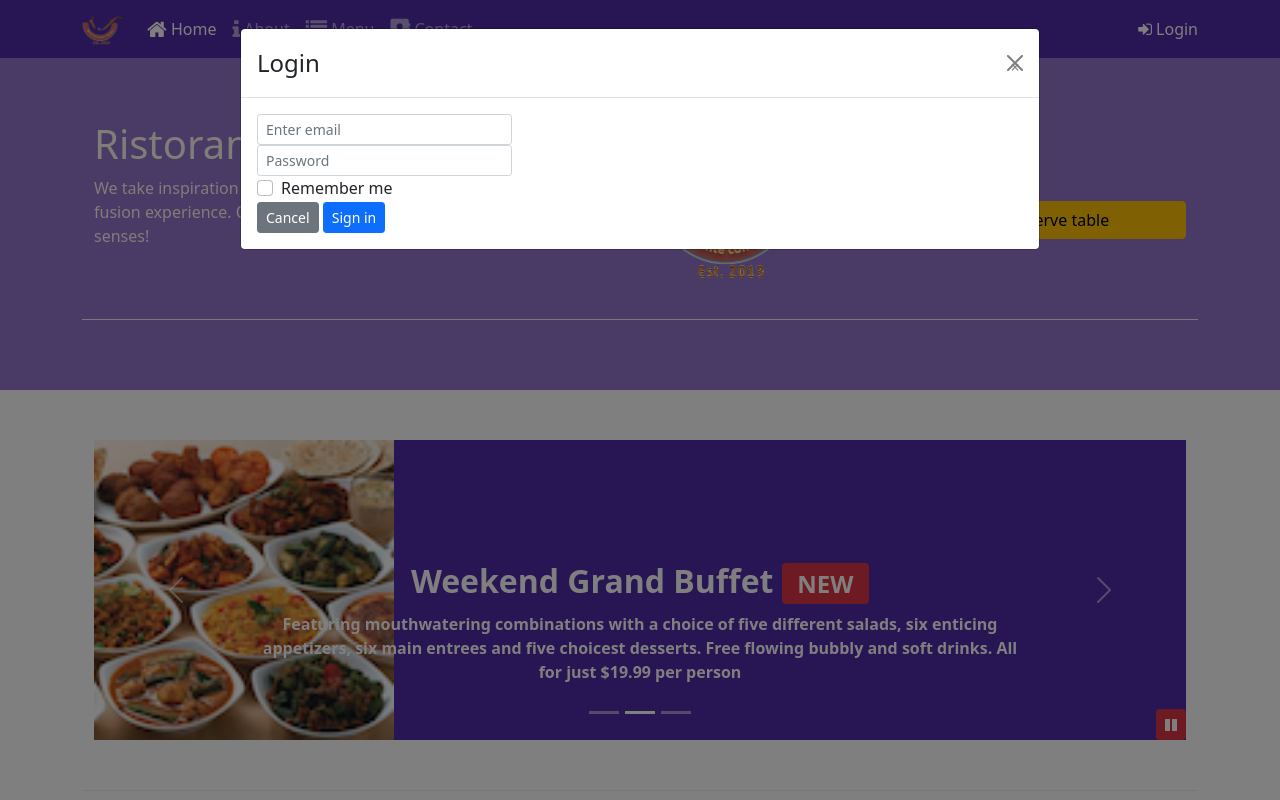
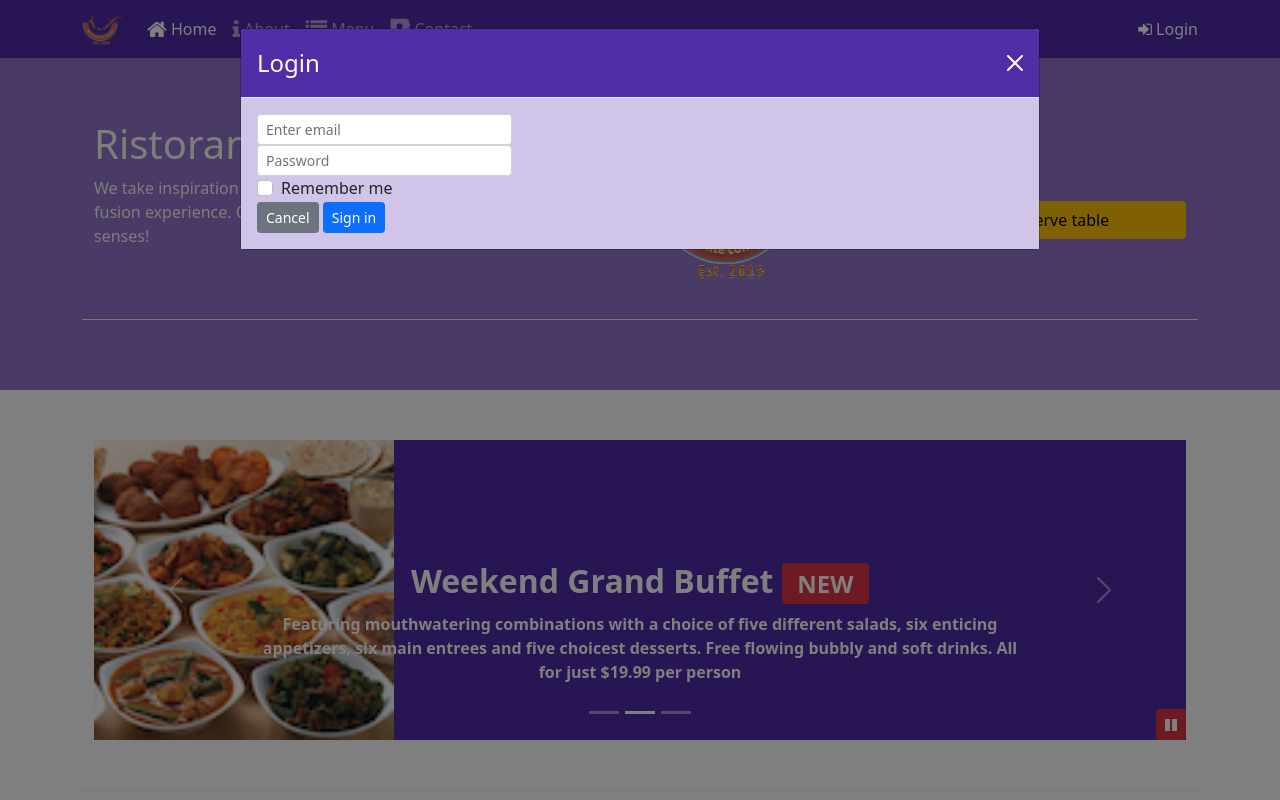
Before and after one commit to Mittal-web/Bootstrap-Assignment-1, a website: page index.html in a window 1280 px wide. Both pictures are taken after a click on the button "Login". Shown: the top 800 px of the page. Drawn offline with nearby package versions, Linux system fonts and the light colour scheme.

Commit message:
Assignment-4

```diff
--- a/css/styles.scss
+++ b/css/styles.scss
@@ -68,3 +68,17 @@ body {
   bottom: 0px;
   z-index: 1;
 }
+.modal-header {
+  background: $background-dark;
+  color: floralwhite;
+  .btn-close {
+    color: #fff;
+    opacity: 1;
+  }
+}
+.modal-body {
+  background: $background-pale;
+}
+// #exampleModelLabel {
+//   color: floralwhite;
+// }
--- a/index.html
+++ b/index.html
@@ -40,10 +40,11 @@
           </li>
         </ul>
         <span class="navbar-text ms-auto">
-          <a data-bs-toggle="modal" data-bs-target="#loginModal" role="button">
+          <a id="loginButton" role="button">
             <span class="fa fa-sign-in"></span> Login
           </a>
         </span>
+        <!-- data-bs-toggle="modal" data-bs-target="#loginModal" -->
         <!-- <button
             type="button"
             class="btn btn-primary"
@@ -61,8 +62,9 @@
       <div class="modal-content">
         <div class="modal-header">
           <h4 class="modal-title" id="exampleModelLabel">Login</h4>
-          <button type="button" class="btn-close" data-bs-dismiss="modal" aria-label="close">
-            &times;
+          <button type="button" class="btn-close btn-close-white" data-bs-dismiss="modal" aria-label="close"
+            id="button-close">
+
           </button>
         </div>
         <div class="modal-body">
@@ -104,7 +106,8 @@
       <div class="modal-content">
         <div class="modal-header">
           <h5 class="modal-title" id="exampleModalLabel">Reserve a Table</h5>
-          <button type="button" class="btn-close" data-bs-dismiss="modal" aria-label="Close"></button>
+          <button type="button" class="btn-close btn-close-white" data-bs-dismiss="modal" aria-label="Close"
+            id="button-closee"></button>
         </div>
         <div class="modal-body">
           <form>
@@ -207,9 +210,10 @@
         </div>
 
         <div class="col-12 col-sm-3 align-self-center d-grid">
-          <a role="button" class="btn btn-block btn-warning" data-bs-toggle="modal" data-bs-target="#exampleModal">
+          <a role="button" class="btn btn-block btn-warning" id="reserveButton">
             Reserve table
           </a>
+          <!-- data-bs-toggle="modal" data-bs-target="#exampleModal" -->
         </div>
       </div>
     </div>
@@ -436,7 +440,12 @@
 
         }
       })
-
+      $('#loginButton').click(function () {
+        $('#loginModal').modal('toggle');
+      })
+      $('#reserveButton').click(function () {
+        $('#exampleModal').modal('toggle')
+      })
     })
   </script>
 </body>
```
Also changed, not shown: css/styles.css.
